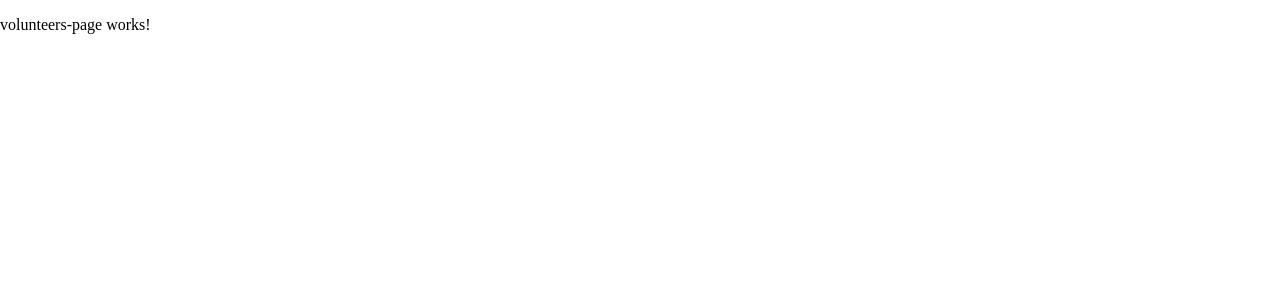
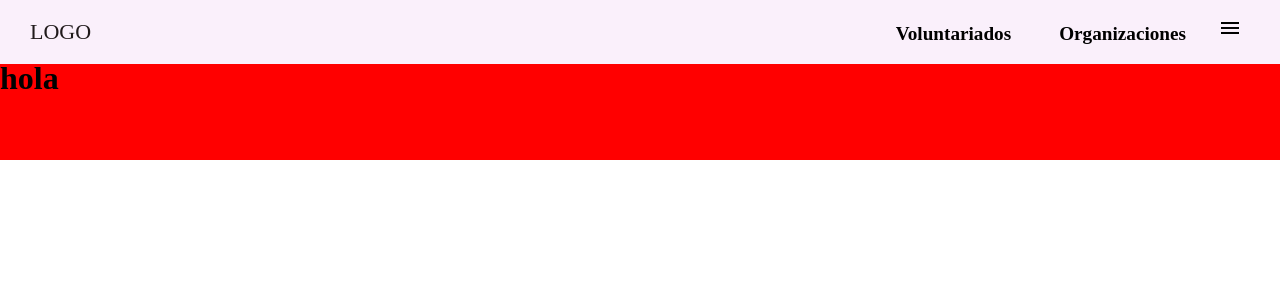
Before and after one commit to Voluntify/Frontend, an Angular app: page /volunteers in a window 1280 px wide. Shown: the top 300 px of the page. Built offline with nearby package versions, Linux system fonts and the light colour scheme.

Commit message:
main page

```diff
--- a/src/app/pages/volunteers-page/volunteers-page.component.css
+++ b/src/app/pages/volunteers-page/volunteers-page.component.css
@@ -0,0 +1,12 @@
+* {
+    margin: 0;
+    padding: 0;
+    box-sizing: border-box;
+}
+
+.actions {
+    background-color: red;
+    margin-top: 60px;
+    width: 100%;
+    height: 100px;
+}
--- a/src/app/pages/volunteers-page/volunteers-page.component.html
+++ b/src/app/pages/volunteers-page/volunteers-page.component.html
@@ -1 +1,9 @@
-<p>volunteers-page works!</p>
+<app-navbar-main-page />
+
+<main>
+    <div class = "content">
+        <div class="actions">
+            <h1>hola</h1>
+        </div>
+    </div>
+</main>
--- a/src/main.ts
+++ b/src/main.ts
@@ -31,7 +31,7 @@ const routes: Routes = [
   { path: 'register-organization', component: RegisterOrganizationPageComponent},
   { path: 'main', component: MainPageComponent},
   { path: 'volunteers', component: VolunteersPageComponent},
-  { path: 'organizations', component: OrganizationsPageComponent},
+  { path: 'organizations', component: OrganizationsPageComponent}
 ];
 
 bootstrapApplication(AppComponent, {
```
Also changed, not shown: src/app/pages/volunteers-page/volunteers-page.component.ts (+9 -1 lines).
